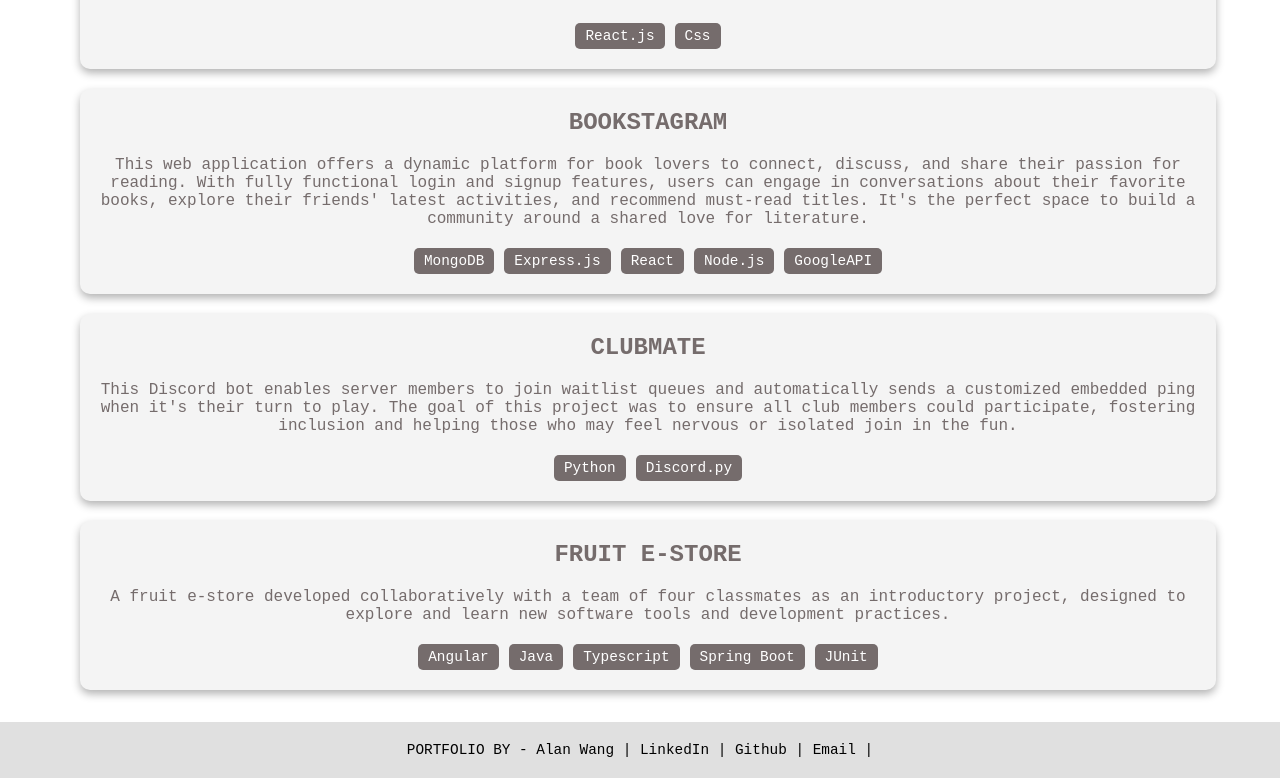
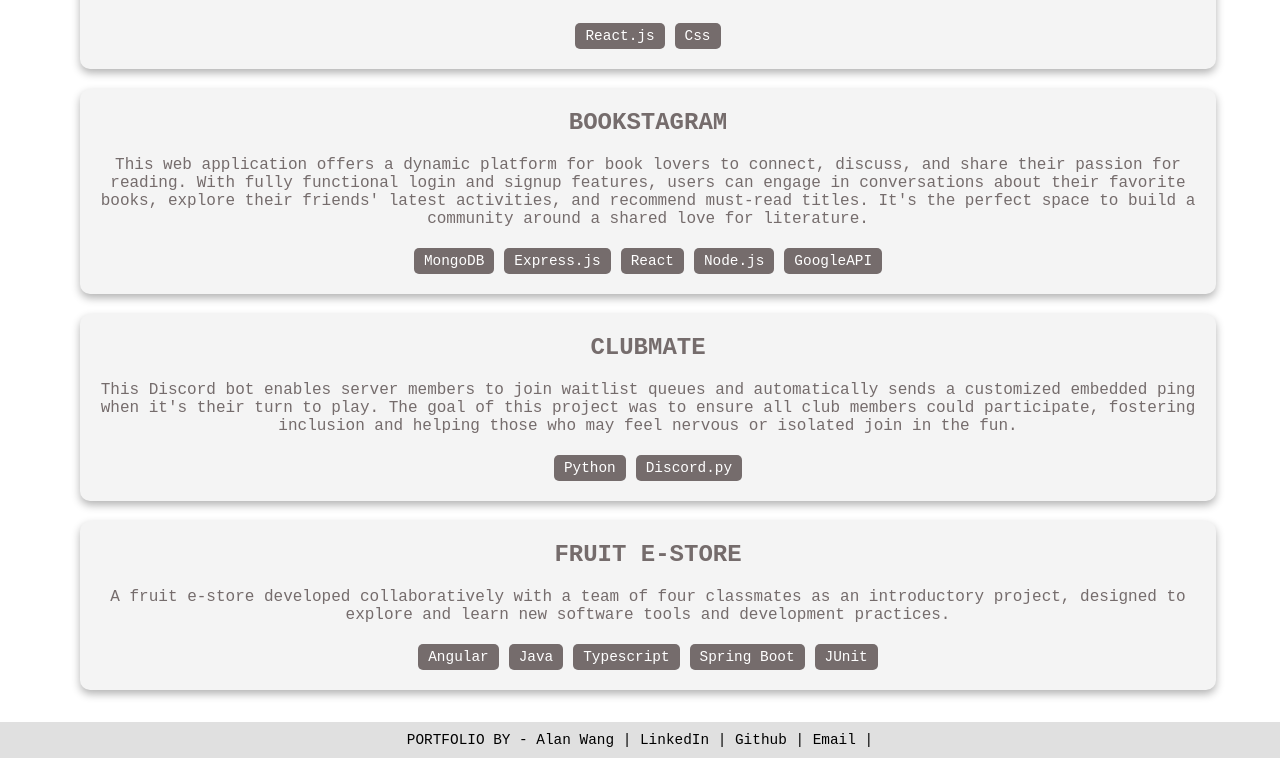
Before and after one commit to aw2755/alan_wang, a React (Create React App) app: page / in a window 1280 px wide. Shown: the part 1057-1835 px from the top of the page. Built offline with nearby package versions, Linux system fonts and the light colour scheme; the HTML template or start-up script is replaced by a standard one.

Commit message:
fixed too much margin on the right

```diff
--- a/src/App.css
+++ b/src/App.css
@@ -4,8 +4,10 @@
   box-sizing: inherit;
 }
 
-html {
+html, body {
   scroll-behavior: smooth;
+  width: 100%;
+  box-sizing: border-box
 }
 
 a {
@@ -21,6 +23,9 @@ a:visited, a:link {
   display: flex;
   flex-direction: column;
   min-height: 100vh;
+  padding: 0;
+  overflow: hidden; /* Prevent horizontal scroll */
+  max-width: 100vw;
 }
 
 .intro {
@@ -154,7 +159,6 @@ a:visited, a:link {
 .speech-bubble {
   display: flex;
   flex-direction: column;
-  margin-right: 10rem;
   background-color: #fff;
   border-radius: 10px;
   padding: 20px;
@@ -266,15 +270,18 @@ a:visited, a:link {
   background-color: #e0e0e0;
   color: black;
   text-align: center;
-  padding: 20px 0;
+  padding: 10px 0;
   display: flex;
   justify-content: center;
   align-items: center;
-  white-space: nowrap;
+  flex-wrap: wrap;
+  gap: 10px;
   font-family: Andale Mono, monospace;
   font-size: 0.9rem;
   box-sizing: border-box;
-  min-width: 500px;
+  width: 100%;
+  max-width: 100vw;
+  white-space: normal;
 }
 
 .footer a {
@@ -287,7 +294,6 @@ a:visited, a:link {
     font-size: 80%;
     padding: 10px 0;
   }
-
 }
 
 /* commonly used */
```
